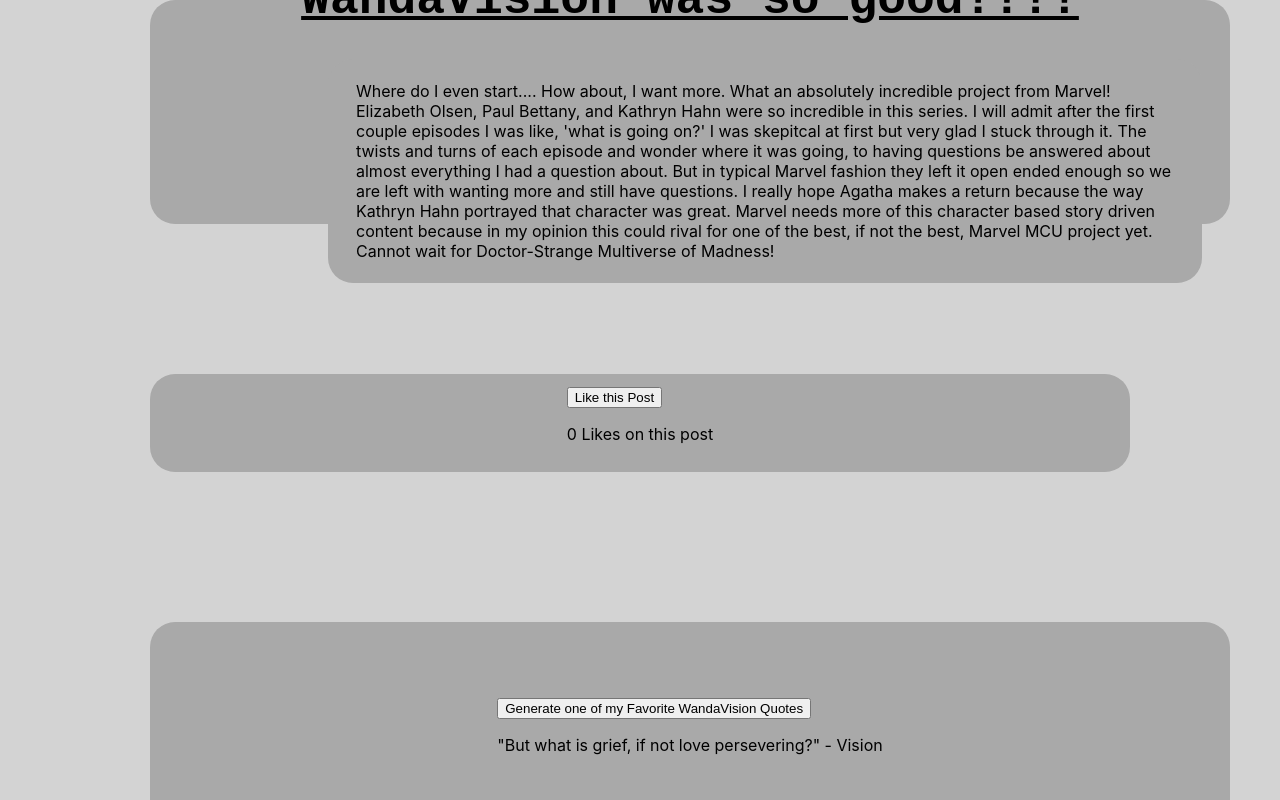
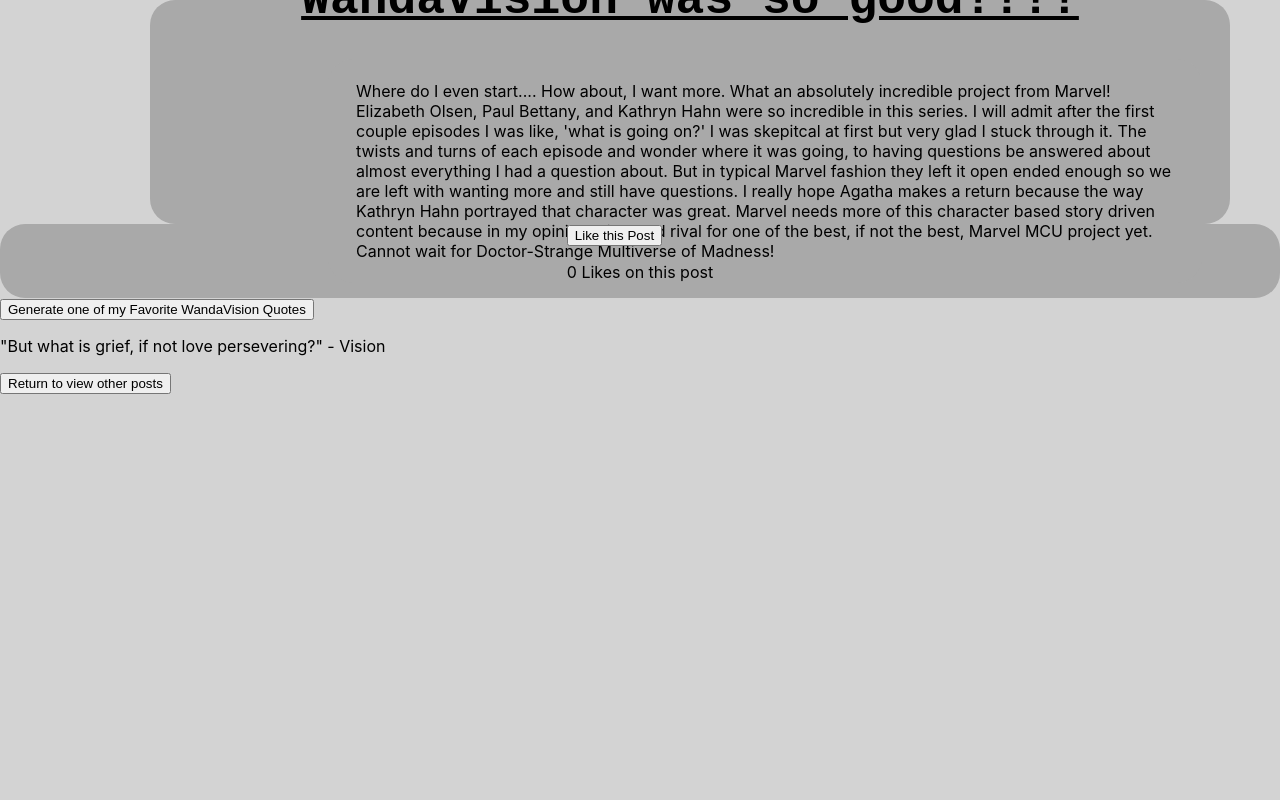
Before and after one commit to kroogucf/posts-app, a React (Create React App) app in the folder portfolio-1/: page / in a window 1280 px wide. Both pictures are taken after a click on the button "WandaVision Post". Shown: the top 800 px of the page. Built offline with nearby package versions, Linux system fonts and the light colour scheme.

Commit message:
March 7, 2021 10:29 PM

```diff
--- a/portfolio-1/src/App.js
+++ b/portfolio-1/src/App.js
@@ -38,16 +38,15 @@
           < WandaVisionPost/>
         </div>
 
-
         <div class="likebuttons">
           < LikeCounter/>
         </div>
 
-        <div class="postbuttons">
+        <div class="">
           < WandaQuotes/>
         </div>
 
-        <div class="postbuttons">
+        <div class="">
           <button onClick={()=>{this.SetScreen("NONE")}}>Return to view other posts</button>
         </div>
       </div>
--- a/portfolio-1/src/index.css
+++ b/portfolio-1/src/index.css
@@ -36,14 +36,8 @@
   display: flex;
   justify-content: center;
   align-items: center;
-
   background-color: darkgrey;
   border-radius: 25px;
-  padding: 12px 28px;
-  margin-top: 150px;
-  margin-left: 150px;
-  margin-right: 150px;
-  margin-bottom: 150px;
 }
 
 .wandabutton {
```
